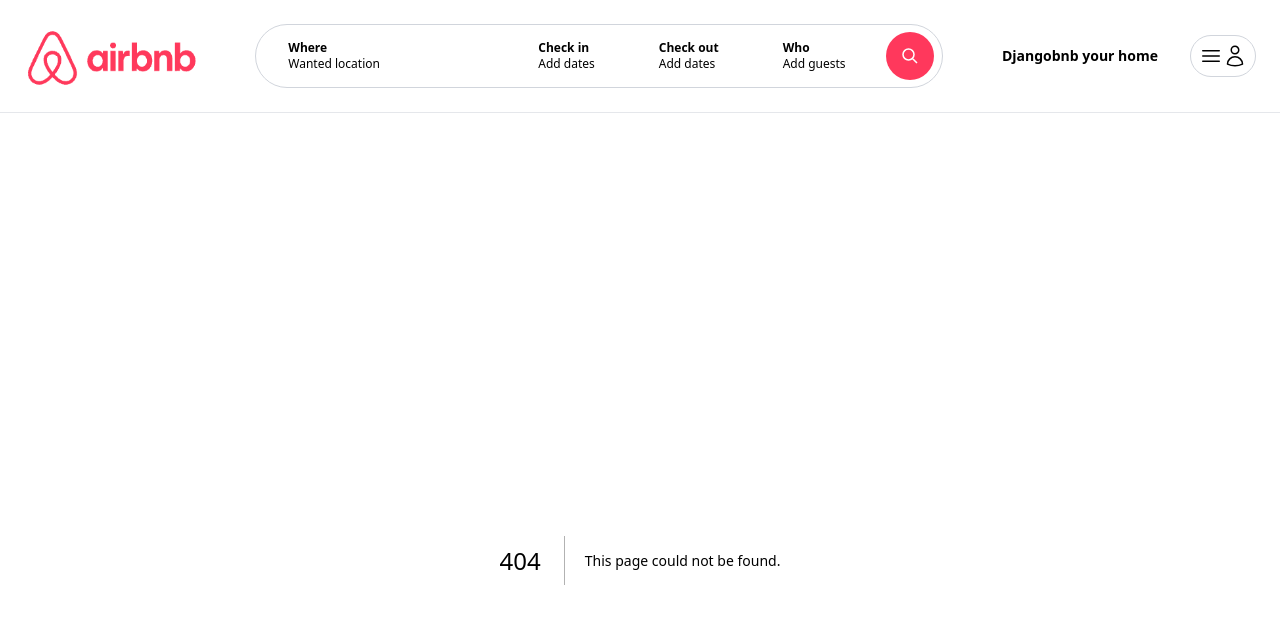
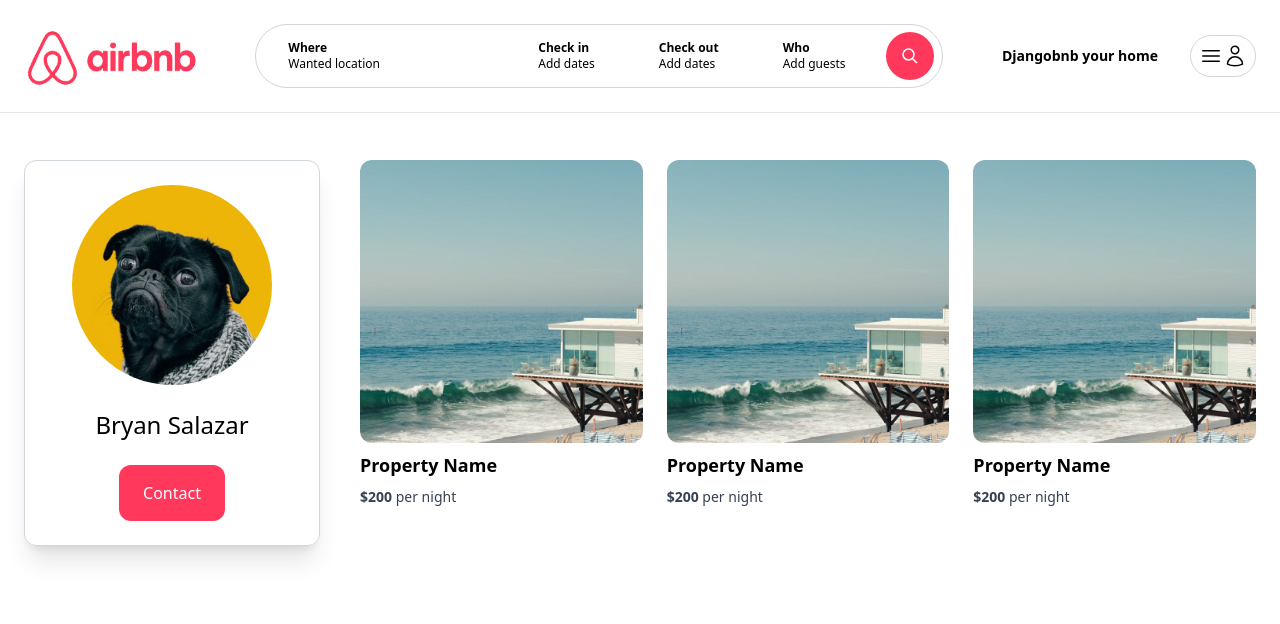
Before and after one commit to Exozar/Final-Project-ITE183, a Next.js app: page /landlords/1 in a window 1280 px wide. Before the commit this address had no page. Shown: the top 624 px of the page. Built offline with nearby package versions, Linux system fonts and the light colour scheme.

Commit message:
Landlord Page_Salazar

```diff
--- /dev/null
+++ b/app/Components/ContactButton.tsx
@@ -0,0 +1,10 @@
+const ContactButton = () => {
+    return (
+        <button className="mt-6 py-4 px-6 cursor-pointer bg-airbnb text-white rounded-xl hover:bg-airbnb-dark transition">
+            Contact
+        </button>
+    )
+}
+
+
+export default ContactButton;
--- /dev/null
+++ b/app/landlords/[id]/page.tsx
@@ -0,0 +1,37 @@
+import Image from "next/image";
+import PropertyLists from "@/app/Components/properties/PropertyLists";
+import ContactBtn from "@/app/Components/ContactButton";
+
+
+
+
+const LandlordDetailPage = () => {
+    return (
+        <main className="max-w-[1500px] mx-auto px-6">
+            <div className="grid grid-cols-1 md:grid-cols-4 gap-4">
+                <aside className="col-span-1 mb-4">
+                    <div className="flex flex-col items-center p-6 rounded-xl border border-gray-300 shadow-xl">
+                        <Image
+                            src="/profile_pic_1.jpg"
+                            width={200}
+                            height={200}
+                            alt="Landlrod name"
+                            className="rounded-full"
+                        />
+                        <h1 className="mt-6 text-2xl">Bryan Salazar</h1>
+                        <ContactBtn />
+                    </div>
+                         </aside>
+
+
+                <div className="col-span-1 md:col-span-3 pl-0 md:pl-6">
+                    <div className="grid grid-cols-1 md:grid-cols-3 gap-6">
+                        <PropertyLists />
+                    </div>
+                </div>
+            </div>
+        </main>
+    )
+}
+
+export default LandlordDetailPage;
--- a/app/properties/[id]/page.tsx
+++ b/app/properties/[id]/page.tsx
@@ -27,6 +27,8 @@
                             className="rounded-full"
                             alt="The user name"
                         />
+                        <p><strong>Bryan Salazar</strong> is your host</p>
+
                     </div>
                     <hr />
                     <p className="mt-6 text-lg">
```
